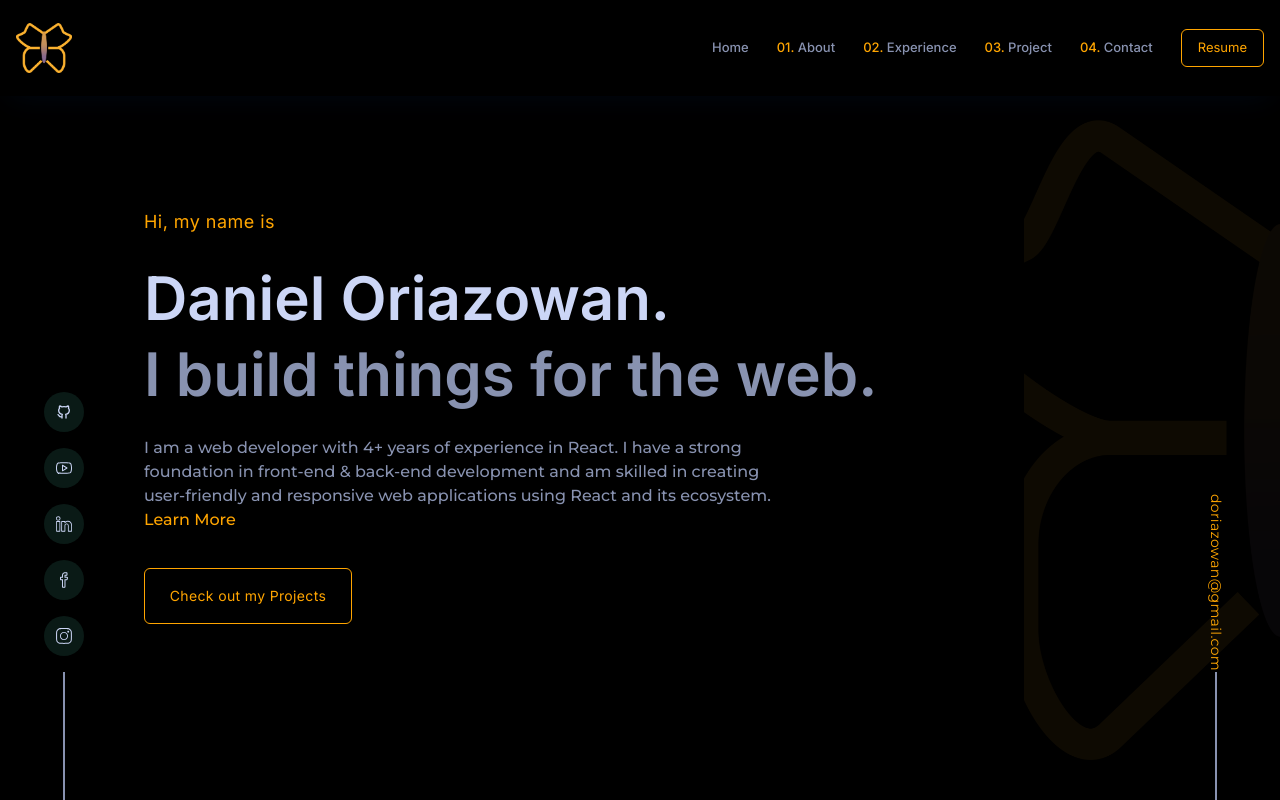
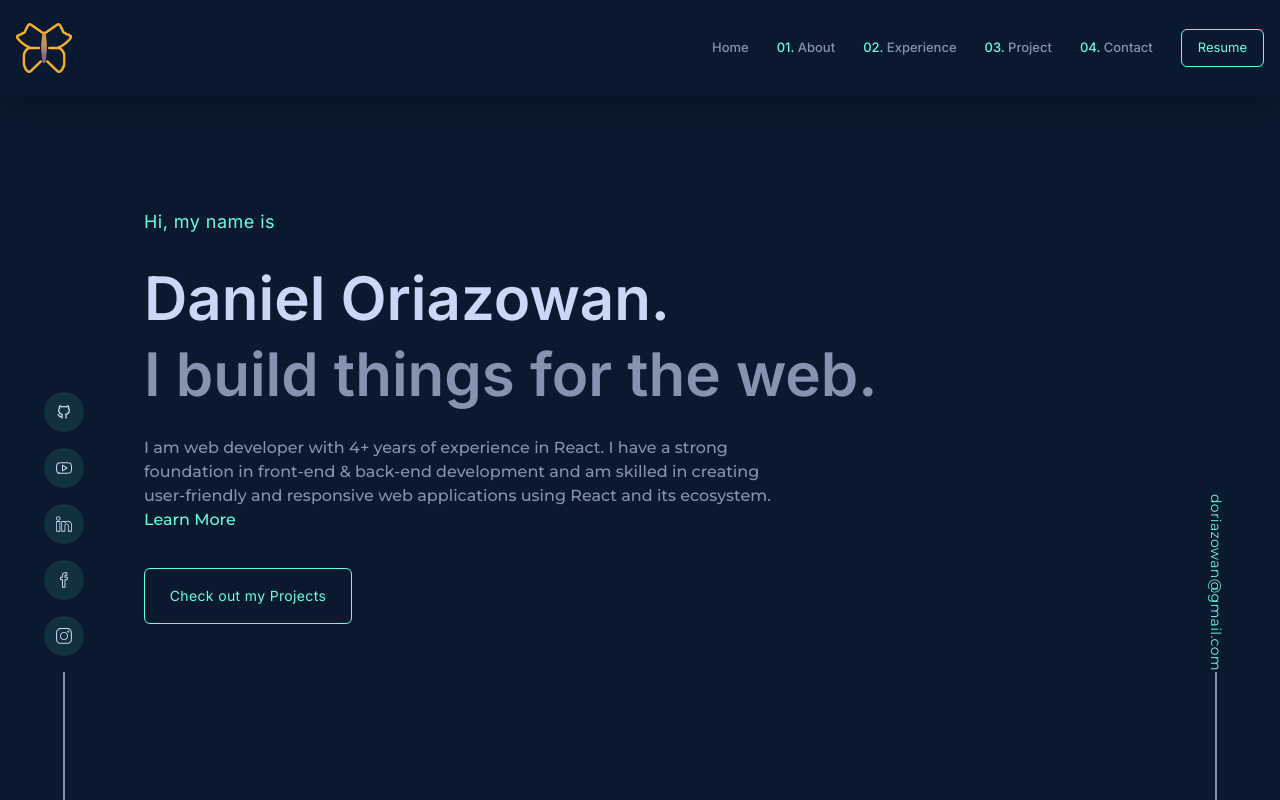
Before and after one commit to Ayanfe5/Danielo.github.io, a Next.js app: page / in a window 1280 px wide. Built offline with nearby package versions, Linux system fonts and the light colour scheme.

Commit message:
Testing second commit

```diff
--- a/components/About.tsx
+++ b/components/About.tsx
@@ -10,7 +10,7 @@ const About = () => {
       className="max-w-containerSmall mx-auto py-10 lgl:py-32 flex flex-col gap-8"
     >
       <SectionTitle title="About Me" titleNo="01." />
-      <div className="flex flex-col lgl:flex-row gap-16">
+      <div className="flex flex-col lgl:flex-row-reverse gap-16">
         <div className="w-full lgl:w-2/3 text-base text-textDark font-medium flex flex-col gap-4">
           <p>
             Hello! My name is Daniel Oriazowan and I enjoy creating things that
--- a/components/Banner.tsx
+++ b/components/Banner.tsx
@@ -1,244 +1,60 @@
-// import { motion } from "framer-motion";
+import { motion } from "framer-motion";
 
-// const Banner = () => {
-//   return (
-//     <section
-//       id="home"
-//       className="max-w-contentContainer mx-auto py-10 mdl:py-24 flex flex-col gap-4 lgl:gap-8 mdl:pz-10 xl:px-4"
-//     >
-//       <motion.h3
-//         initial={{ opacity: 0 }}
-//         animate={{ opacity: 1 }}
-//         transition={{ duration: 0.5, delay: 0.6 }}
-//         className="text-lg font-titleFont tracking-wide text-textGreen"
-//       >
-//         Hi, my name is
-//       </motion.h3>
-//       <motion.h1
-//         initial={{ opacity: 0 }}
-//         animate={{ opacity: 1 }}
-//         transition={{ duration: 0.5, delay: 0.6 }}
-//         className="text-4xl lgl:text-6xl font-titleFont font-semibold flex flex-col"
-//       >
-//         Daniel Oriazowan.{" "}
-//         <span className="text-textDark mt-2 lgl:mt-4">
-//           I build things for the web.
-//         </span>
-//       </motion.h1>
-//       <motion.p
-//         initial={{ y: 10, opacity: 0 }}
-//         animate={{ y: 0, opacity: 1 }}
-//         transition={{ duration: 0.5, delay: 0.8 }}
-//         className="text-base md:max-w-[650px] text-textDark font-medium"
-//       >
-//         I am web developer with 4+ years of experience in React. I have a strong
-//         foundation in front-end & back-end development and am skilled in
-//         creating user-friendly and responsive web applications using React and
-//         its ecosystem.{" "}
-//         <a href="">
-//           <span className="text-textGreen inline-flex relative cursor-pointer h-7 overflow-x-hidden group">
-//             Learn More
-//             <span className="absolute w-full h-[1px] bg-textGreen  left-0 bottom-1  -translate-x-[110%] group-hover:translate-x-0 transition-transform duration-500"></span>
-//           </span>
-//         </a>
-//       </motion.p>
-//       <motion.button
-//         initial={{ y: 10, opacity: 0 }}
-//         animate={{ y: 0, opacity: 1 }}
-//         transition={{ duration: 0.5, delay: 0.9 }}
-//         className="w-52 h-14 text-sm font-titleFont border border-textGreen rounded-md text-textGreen tracking-wide hover:bg-hoverColor duration-300"
-//       >
-//         Check out my Projects
-//       </motion.button>
-//     </section>
-//   );
-// };
+const Banner = () => {
+  return (
+    <section
+      id="home"
+      className="max-w-contentContainer mx-auto py-10 mdl:py-24 flex flex-col gap-4 lgl:gap-8 mdl:pz-10 xl:px-4"
+    >
+      <motion.h3
+        initial={{ opacity: 0 }}
+        animate={{ opacity: 1 }}
+        transition={{ duration: 0.5, delay: 0.6 }}
+        className="text-lg font-titleFont tracking-wide text-textGreen"
+      >
+        Hi, my name is
+      </motion.h3>
+      <motion.h1
+        initial={{ opacity: 0 }}
+        animate={{ opacity: 1 }}
+        transition={{ duration: 0.5, delay: 0.6 }}
+        className="text-4xl lgl:text-6xl font-titleFont font-semibold flex flex-col"
+      >
+        Daniel Oriazowan.{" "}
+        <span className="text-textDark mt-2 lgl:mt-4">
+          I build things for the web.
+        </span>
+      </motion.h1>
+      <motion.p
+        initial={{ y: 10, opacity: 0 }}
+        animate={{ y: 0, opacity: 1 }}
+        transition={{ duration: 0.5, delay: 0.8 }}
+        className="text-base md:max-w-[650px] text-textDark font-medium"
+      >
+        I am web developer with 4+ years of experience in React. I have a strong
+        foundation in front-end & back-end development and am skilled in
+        creating user-friendly and responsive web applications using React and
+        its ecosystem.{" "}
+        <a href="">
+          <span className="text-textGreen inline-flex relative cursor-pointer h-7 overflow-x-hidden group">
+            Learn More
+            <span className="absolute w-full h-[1px] bg-textGreen  left-0 bottom-1  -translate-x-[110%] group-hover:translate-x-0 transition-transform duration-500"></span>
+          </span>
+        </a>
+      </motion.p>
+      <motion.button
+        initial={{ y: 10, opacity: 0 }}
+        animate={{ y: 0, opacity: 1 }}
+        transition={{ duration: 0.5, delay: 0.9 }}
+        className="w-52 h-14 text-sm font-titleFont border border-textGreen rounded-md text-textGreen tracking-wide hover:bg-hoverColor duration-300"
+      >
+        Check out my Projects
+      </motion.button>
+    </section>
+  );
+};
 
-// export default Banner;
-
-// import { motion } from "framer-motion";
-// import { logo } from "@/public/assets"; // Import your logo image
-// import Image from "next/image";
-
-// const Banner = () => {
-//   const logoVariants = {
-//     hidden: {
-//       opacity: 0,
-//       x: "100%", // Start off-screen on the right
-//     },
-//     visible: {
-//       opacity: 1,
-//       x: "50%", // Move halfway into the screen
-//       transition: {
-//         duration: 1, // Adjust the duration as needed
-//         type: "spring", // You can choose different animation types
-//         stiffness: 100, // Adjust the stiffness as needed
-//       },
-//     },
-//   };
-
-//   return (
-//     <section
-//       id="home"
-//       className="max-w-contentContainer mx-auto py-10 mdl:py-24 flex flex-col gap-4 lgl:gap-8 mdl:pz-10 xl:px-4"
-//     >
-//       <motion.h3
-//         initial={{ opacity: 0 }}
-//         animate={{ opacity: 1 }}
-//         transition={{ duration: 0.5, delay: 0.6 }}
-//         className="text-lg font-titleFont tracking-wide text-textGreen"
-//       >
-//         Hi, my name is
-//       </motion.h3>
-//       <motion.h1
-//         initial={{ opacity: 0 }}
-//         animate={{ opacity: 1 }}
-//         transition={{ duration: 0.5, delay: 0.6 }}
-//         className="text-4xl lgl:text-6xl font-titleFont font-semibold flex flex-col"
-//       >
-//         Daniel Oriazowan.{" "}
-//         <span className="text-textDark mt-2 lgl:mt-4">
-//           I build things for the web.
-//         </span>
-//       </motion.h1>
-//       <motion.p
-//         initial={{ y: 10, opacity: 0 }}
-//         animate={{ y: 0, opacity: 1 }}
-//         transition={{ duration: 0.5, delay: 0.8 }}
-//         className="text-base md:max-w-[650px] text-textDark font-medium"
-//       >
-//         I am a web developer with 4+ years of experience in React. I have a
-//         strong foundation in front-end & back-end development and am skilled in
-//         creating user-friendly and responsive web applications using React and
-//         its ecosystem.{" "}
-//         <a href="">
-//           <span className="text-textGreen inline-flex relative cursor-pointer h-7 overflow-x-hidden group">
-//             Learn More
-//             <span className="absolute w-full h-[1px] bg-textGreen  left-0 bottom-1  -translate-x-[110%] group-hover:translate-x-0 transition-transform duration-500"></span>
-//           </span>
-//         </a>
-//       </motion.p>
-//       <motion.button
-//         initial={{ y: 10, opacity: 0 }}
-//         animate={{ y: 0, opacity: 1 }}
-//         transition={{ duration: 0.5, delay: 0.9 }}
-//         className="w-52 h-14 text-sm font-titleFont border border-textGreen rounded-md text-textGreen tracking-wide hover:bg-hoverColor duration-300"
-//       >
-//         Check out my Projects
-//       </motion.button>
-
-//       {/* Logo Animation */}
-//       <motion.div
-//         className="w-2/5 h-[80vh] fixed right-0 top-0"
-//         variants={logoVariants}
-//         initial="hidden"
-//         animate="visible"
-//       >
-//         <Image
-//           src={logo}
-//           alt="Your Logo"
-//           className="h-full w-full object-cover"
-//         />
-//       </motion.div>
-//     </section>
-//   );
-// };
-
-// export default Banner;
-
-// import { motion } from "framer-motion";
-// import Image from "next/image"; // Import Image from Next.js
-// import { logo } from "@/public/assets"; // Import your logo image
-
-// const Banner = () => {
-//   const logoVariants = {
-//     hidden: {
-//       opacity: 0,
-//       x: "100%", // Start off-screen on the right
-//     },
-//     visible: {
-//       opacity: 0.055, // Adjust the opacity as needed (0.9 for slight transparency)
-//       x: "50%", // Move halfway into the screen
-//       transition: {
-//         duration: 1, // Adjust the duration as needed
-//         type: "spring", // You can choose different animation types
-//         stiffness: 100, // Adjust the stiffness as needed
-//       },
-//     },
-//   };
-
-//   return (
-//     <section
-//       id="home"
-//       className="max-w-contentContainer mx-auto py-10 mdl:py-24 flex flex-col gap-4 lgl:gap-8 mdl:pz-10 xl:px-4 relative overflow-hidden"
-//     >
-//       <motion.h3
-//         initial={{ opacity: 0 }}
-//         animate={{ opacity: 1 }}
-//         transition={{ duration: 0.5, delay: 0.6 }}
-//         className="text-lg font-titleFont tracking-wide text-textGreen"
-//       >
-//         Hi, my name is
-//       </motion.h3>
-//       <motion.h1
-//         initial={{ opacity: 0 }}
-//         animate={{ opacity: 1 }}
-//         transition={{ duration: 0.5, delay: 0.6 }}
-//         className="text-4xl lgl:text-6xl font-titleFont font-semibold flex flex-col"
-//       >
-//         Daniel Oriazowan.{" "}
-//         <span className="text-textDark mt-2 lgl:mt-4">
-//           I build things for the web.
-//         </span>
-//       </motion.h1>
-//       <motion.p
-//         initial={{ y: 10, opacity: 0 }}
-//         animate={{ y: 0, opacity: 1 }}
-//         transition={{ duration: 0.5, delay: 0.8 }}
-//         className="text-base md:max-w-[650px] text-textDark font-medium"
-//       >
-//         I am a web developer with 4+ years of experience in React. I have a
-//         strong foundation in front-end & back-end development and am skilled in
-//         creating user-friendly and responsive web applications using React and
-//         its ecosystem.{" "}
-//         <a href="">
-//           <span className="text-textGreen inline-flex relative cursor-pointer h-7 overflow-x-hidden group">
-//             Learn More
-//             <span className="absolute w-full h-[1px] bg-textGreen  left-0 bottom-1  -translate-x-[110%] group-hover:translate-x-0 transition-transform duration-500"></span>
-//           </span>
-//         </a>
-//       </motion.p>
-//       <motion.button
-//         initial={{ y: 10, opacity: 0 }}
-//         animate={{ y: 0, opacity: 1 }}
-//         transition={{ duration: 0.5, delay: 0.9 }}
-//         className="w-52 h-14 text-sm font-titleFont border border-textGreen rounded-md text-textGreen tracking-wide hover:bg-hoverColor duration-300"
-//       >
-//         Check out my Projects
-//       </motion.button>
-
-//       {/* Logo Animation */}
-//       <motion.div
-//         className="w-2/5 h-[80vh] fixed right-0 top-0"
-//         variants={logoVariants}
-//         initial="hidden"
-//         animate="visible"
-//         style={{
-//           zIndex: 999, // Adjust the z-index as needed
-//           opacity: 0.9, // Adjust the opacity as needed (0.9 for slight transparency)
-//         }}
-//       >
-//         <Image
-//           src={logo}
-//           alt="Your Logo"
-//           className="h-full w-full object-cover"
-//         />
-//       </motion.div>
-//     </section>
-//   );
-// };
-
-// export default Banner;
+export default Banner;
 
 // import { motion } from "framer-motion";
 // import Image from "next/image"; // Import Image from Next.js
@@ -437,102 +253,99 @@
 
 // export default Banner;
 
-import { motion } from "framer-motion";
-import Image from "next/image"; // Import Image from Next.js
-import { logo } from "@/public/assets"; // Import your logo image
-import TorchlightCursor from "./TorchlightCursor"; // Import the TorchlightCursor component
+// import { motion } from "framer-motion";
+// import Image from "next/image"; // Import Image from Next.js
+// import { logo } from "@/public/assets"; // Import your logo image
 
-const Banner = () => {
-  const logoVariants = {
-    hidden: {
-      opacity: 0,
-      x: "-50%", // Move halfway off-screen to the left
-      y: "15vh", // Move down to 15% of the viewport height (adjust as needed)
-    },
-    visible: {
-      opacity: 0.055, // Adjust the opacity as needed (0.055 for slight transparency)
-      x: "50%", // Move halfway into the screen
-      y: "15vh", // Keep it at the same position (adjust as needed)
-      transition: {
-        duration: 1, // Adjust the duration as needed
-        type: "spring", // You can choose different animation types
-        stiffness: 100, // Adjust the stiffness as needed
-      },
-    },
-  };
+// const Banner = () => {
+//   const logoVariants = {
+//     hidden: {
+//       opacity: 0,
+//       x: "-50%", // Move halfway off-screen to the left
+//       y: "15vh", // Move down to 15% of the viewport height (adjust as needed)
+//     },
+//     visible: {
+//       opacity: 0.055, // Adjust the opacity as needed (0.055 for slight transparency)
+//       x: "50%", // Move halfway into the screen
+//       y: "15vh", // Keep it at the same position (adjust as needed)
+//       transition: {
+//         duration: 1, // Adjust the duration as needed
+//         type: "spring", // You can choose different animation types
+//         stiffness: 100, // Adjust the stiffness as needed
+//       },
+//     },
+//   };
 
-  return (
-    <section
-      id="home"
-      className="max-w-contentContainer mx-auto py-10 mdl:py-24 flex flex-col gap-4 lgl:gap-8 mdl:pz-10 xl:px-4 relative overflow-hidden"
-    >
-      {/* Torchlight cursor */}
-      <TorchlightCursor />
+//   return (
+//     <section
+//       id="home"
+//       className="max-w-contentContainer mx-auto py-10 mdl:py-24 flex flex-col gap-4 lgl:gap-8 mdl:pz-10 xl:px-4 relative overflow-hidden"
+//     >
+//       <motion.h3
+//         initial={{ opacity: 0 }}
+//         animate={{ opacity: 1 }}
+//         transition={{ duration: 0.5, delay: 0.6 }}
+//         className="text-lg font-titleFont tracking-wide text-textGreen"
+//       >
+//         Hi, my name is
+//       </motion.h3>
+//       <motion.h1
+//         initial={{ opacity: 0 }}
+//         animate={{ opacity: 1 }}
+//         transition={{ duration: 0.5, delay: 0.6 }}
+//         className="text-4xl lgl:text-6xl font-titleFont font-semibold flex flex-col relative"
+//       >
+//         Daniel Oriazowan.{" "}
+//         <span className="text-textDark mt-2 lgl:mt-4">
+//           I build things for the web.
+//         </span>
+//       </motion.h1>
+//       {/* Logo Animation */}
+//       <motion.div
+//         className="w-2/5 h-[80vh] fixed right-0 top-0"
+//         variants={logoVariants}
+//         initial="hidden"
+//         animate="visible"
+//         style={{
+//           zIndex: 999, // Set a higher z-index to make it sit on top
+//           opacity: 0.055, // Adjust the opacity as needed (0.055 for slight transparency)
+//         }}
+//       >
+//         <Image
+//           src={logo}
+//           alt="Your Logo"
+//           className="h-full w-full object-cover"
+//         />
+//       </motion.div>
 
-      <motion.h3
-        initial={{ opacity: 0 }}
-        animate={{ opacity: 1 }}
-        transition={{ duration: 0.5, delay: 0.6 }}
-        className="text-lg font-titleFont tracking-wide text-textGreen"
-      >
-        Hi, my name is
-      </motion.h3>
-      <motion.h1
-        initial={{ opacity: 0 }}
-        animate={{ opacity: 1 }}
-        transition={{ duration: 0.5, delay: 0.6 }}
-        className="text-4xl lgl:text-6xl font-titleFont font-semibold flex flex-col relative"
-      >
-        {/* Logo Animation */}
-        <motion.div
-          className="w-2/5 h-[80vh] fixed right-0 top-0"
-          variants={logoVariants}
-          initial="hidden"
-          animate="visible"
-          style={{
-            zIndex: 999, // Set a higher z-index to make it sit on top
-            opacity: 0.055, // Adjust the opacity as needed (0.055 for slight transparency)
-          }}
-        >
-          <Image
-            src={logo}
-            alt="Your Logo"
-            className="h-full w-full object-cover"
-          />
-        </motion.div>
-        Daniel Oriazowan.{" "}
-        <span className="text-textDark mt-2 lgl:mt-4">
-          I build things for the web.
-        </span>
-      </motion.h1>
-      <motion.p
-        initial={{ y: 10, opacity: 0 }}
-        animate={{ y: 0, opacity: 1 }}
-        transition={{ duration: 0.5, delay: 0.8 }}
-        className="text-base md:max-w-[650px] text-textDark font-medium"
-      >
-        I am a web developer with 4+ years of experience in React. I have a
-        strong foundation in front-end & back-end development and am skilled in
-        creating user-friendly and responsive web applications using React and
-        its ecosystem.{" "}
-        <a href="#">
-          {/* Add the hover effect to this link */}
-          <span className="text-textGreen inline-flex relative cursor-pointer h-7 overflow-x-hidden group">
-            Learn More
-            <span className="absolute w-full h-[1px] bg-textGreen left-0 bottom-1 -translate-x-[110%] group-hover:translate-x-0 transition-transform duration-500"></span>
-          </span>
-        </a>
-      </motion.p>
-      <motion.button
-        initial={{ y: 10, opacity: 0 }}
-        animate={{ y: 0, opacity: 1 }}
-        transition={{ duration: 0.5, delay: 0.9 }}
-        className="w-52 h-14 text-sm font-titleFont border border-textGreen rounded-md text-textGreen tracking-wide hover:bg-hoverColor duration-300"
-      >
-        Check out my Projects
-      </motion.button>
-    </section>
-  );
-};
+//       <motion.p
+//         initial={{ y: 10, opacity: 0 }}
+//         animate={{ y: 0, opacity: 1 }}
+//         transition={{ duration: 0.5, delay: 0.8 }}
+//         className="text-base md:max-w-[650px] text-textDark font-medium"
+//       >
+//         I am a web developer with 4+ years of experience in React. I have a
+//         strong foundation in front-end & back-end development and am skilled in
+//         creating user-friendly and responsive web applications using React and
+//         its ecosystem.{" "}
+//         <a href="#">
+//           {/* Add the hover effect to this link */}
+//           <span className="text-textGreen inline-flex relative cursor-pointer h-7 overflow-x-hidden group">
+//             Learn More
+//             <span className="absolute w-full h-[1px] bg-textGreen left-0 bottom-1 -translate-x-[110%] group-hover:translate-x-0 transition-transform duration-500"></span>
+//           </span>
+//         </a>
+//       </motion.p>
+//       <motion.button
+//         initial={{ y: 10, opacity: 0 }}
+//         animate={{ y: 0, opacity: 1 }}
+//         transition={{ duration: 0.5, delay: 0.9 }}
+//         className="w-52 h-14 text-sm font-titleFont border border-textGreen rounded-md text-textGreen tracking-wide hover:bg-hoverColor duration-300"
+//       >
+//         Check out my Projects
+//       </motion.button>
+//     </section>
+//   );
+// };
 
-export default Banner;
+// export default Banner;
--- a/package.json
+++ b/package.json
@@ -17,12 +17,11 @@
     "eslint-config-next": "^13.5.3",
     "framer-motion": "^10.16.4",
     "next": "^13.5.3",
-    "postcss": "8.4.30",
+    "postcss": "^8.4.31",
     "react": "^18.2.0",
     "react-dom": "^18.2.0",
     "react-icons": "^4.11.0",
     "react-parallax": "^3.5.1",
-    "react-spring": "^9.7.3",
     "tailwindcss": "3.3.3",
     "typescript": "5.2.2"
   }
--- a/tailwind.config.js
+++ b/tailwind.config.js
@@ -31,13 +31,14 @@ module.exports = {
         navbarShadow: "0 10px 30px -10px rgba(2,12,27,0.7)",
       },
       colors: {
-        bodyColor: "black",
-        // bodyColor: "#0A192F",
-        textGreen: "orange",
-        // textGreen: "#64ffda",
+        // bodyColor: "black",
+        bodyColor: "#0A192F",
+        // textGreen: "orange",
+        textGreen: "#64ffda",
         textLight: "#ccd6f6",
         textDark: "#8892b0",
         hoverColor: "rgba(100,255,218,0.1)",
+        // hoverColor: "rgba(255, 165, 0, 0.3)",
       },
     },
   },
```
Also changed, not shown: components/TorchlightCursor.tsx (deleted, +0 -92 lines), 1 other file (tests, documents, lock files or other folders).
